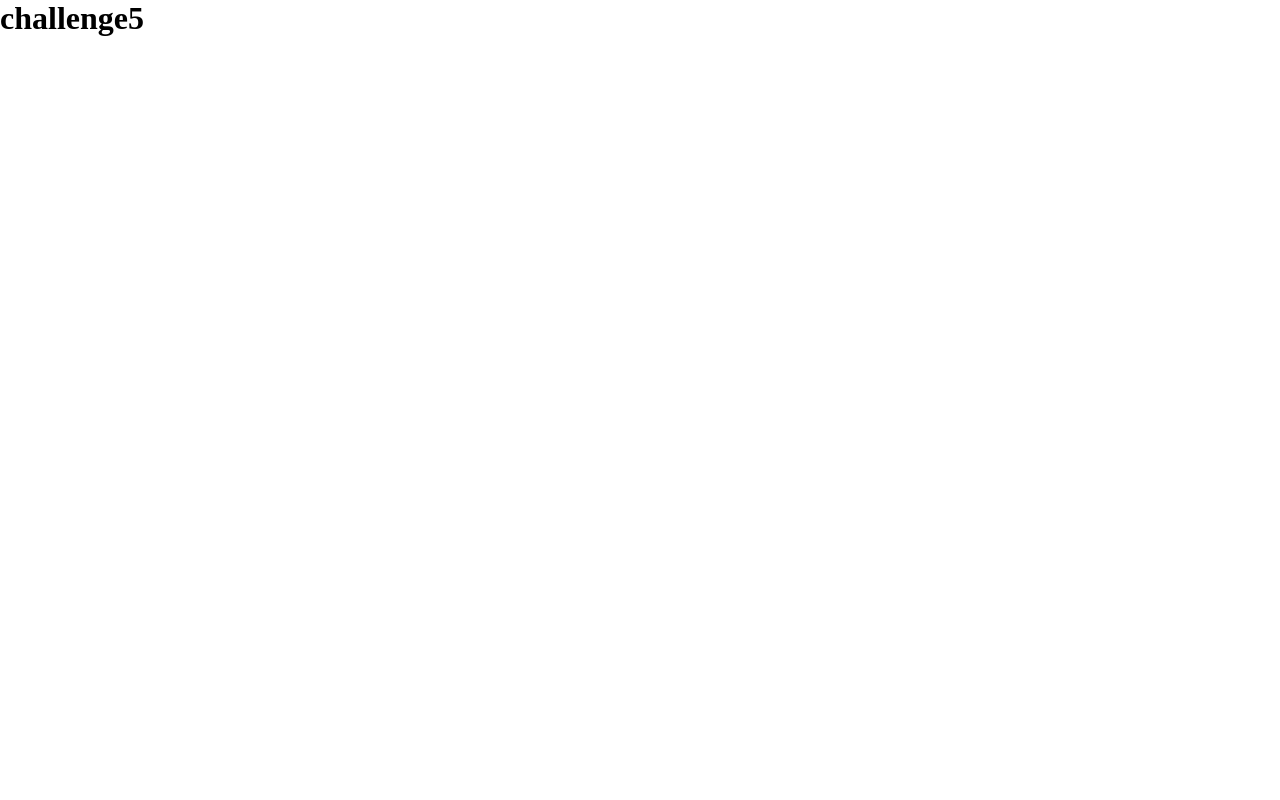
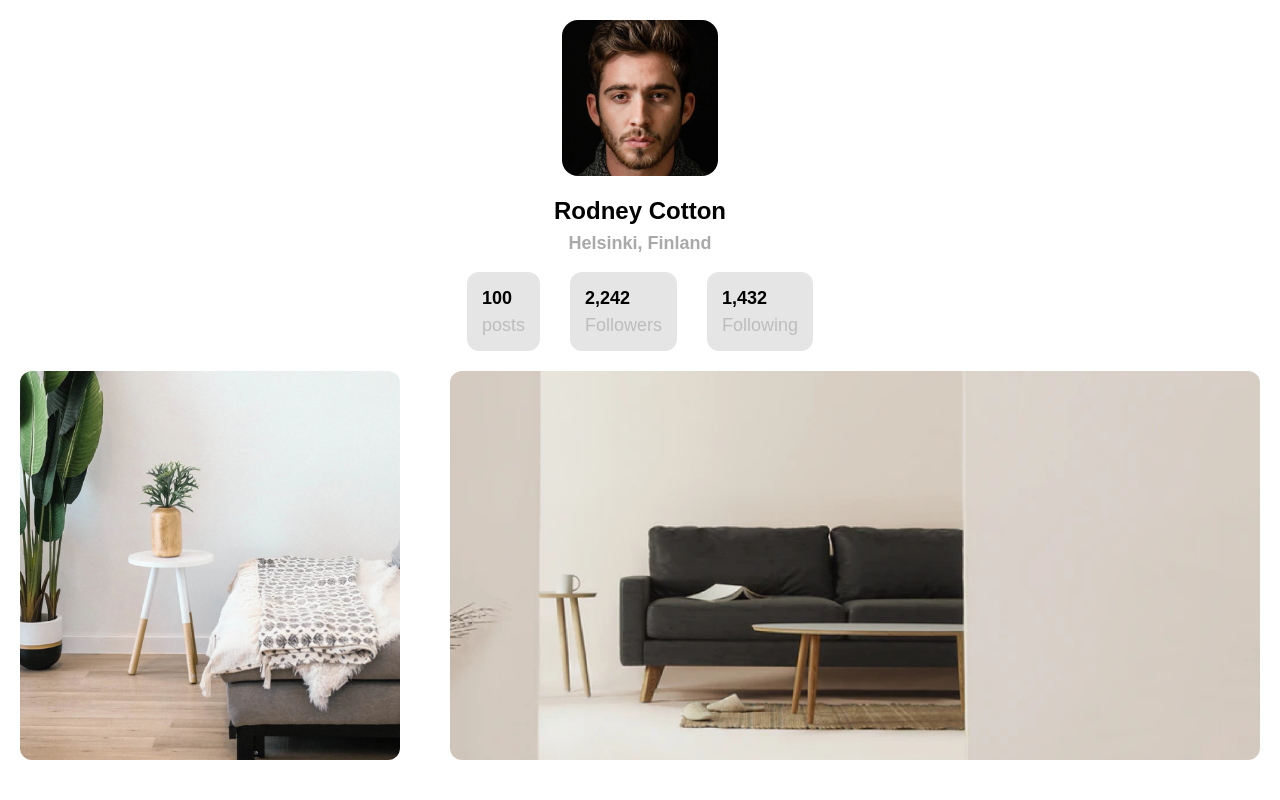
Before and after one commit to dhawal-mehta/challenge5-my-gallery, a website: page index.html in a window 1280 px wide. Shown: the top 800 px of the page. Drawn offline with nearby package versions, Linux system fonts and the light colour scheme; files that its build step writes are made by us from their sources.

Commit message:
completed challenge4

```diff
--- a/index.html
+++ b/index.html
@@ -10,9 +10,52 @@
     <title>challenge5</title>
     <link rel="stylesheet" href="./styles/css/style.css" />
     <link rel="stylesheet" href="./styles/css/main.css" />
-
   </head>
   <body>
-    <h1>challenge5</h1>
+    <div class="container">
+      <section id="profile">
+        <div class="profile-stack">
+          <img src="assets/profilePhoto.png" />
+          <p class="profile-stack-name">Rodney Cotton</p>
+          <p class="profile-stack-place">Helsinki, Finland</p>
+          <div class="stack">
+            <div class="profile-stack-metric">
+              <p class="bold">100</p>
+              <p>posts</p>
+            </div>
+            <div class="profile-stack-metric">
+              <p class="bold">2,242</p>
+              <p>Followers</p>
+            </div>
+            <div class="profile-stack-metric">
+              <p class="bold">1,432</p>
+              <p>Following</p>
+            </div>
+          </div>
+        </div>
+      </section>
+      <section id="gallery">
+        <div class="grid-item item1">
+          <img src="assets/photo1.png" />
+        </div>
+        <div class="grid-item item2">
+          <img src="assets/photo2.png" />
+        </div>
+
+        <div class="grid-item item3">
+          <img src="assets/photo3.png" />
+        </div>
+        <div class="grid-item item4">
+          <img src="assets/photo_4.png" />
+        </div>
+        <div class="grid-item item5">
+          <img src="assets/photo5.png" />
+        </div>
+        <div class="grid-item item6">
+          <img src="assets/photo6.png" />
+        </div>
+      </section>
+    </div>
+    <footer>created by Dhawal - devChallenges.io</footer>
   </body>
 </html>
--- a/styles/css/style.css
+++ /dev/null
@@ -1,5 +0,0 @@
-* {
-  margin: 0;
-  padding: 0;
-  box-sizing: border-box;
-}
--- /dev/null
+++ b/styles/scss/_partial_footer.scss
@@ -0,0 +1,10 @@
+footer {
+  font-style: normal;
+  font-weight: 500;
+  font-size: 14px;
+  line-height: 17px;
+  /* identical to box height */
+  margin: auto;
+  text-align: center;
+  color: #828282;
+}
--- /dev/null
+++ b/styles/scss/_partial_gallery.scss
@@ -0,0 +1,39 @@
+#gallery {
+  display: grid;
+  grid-template-columns: 1fr 1fr 1fr;
+  gap: 50px 50px;
+}
+
+.grid-item {
+  height: 100%;
+  width: 100%;
+}
+
+.item1 {
+  grid-column: 1 / 2;
+}
+.item2 {
+  grid-column: 2 / 4;
+}
+
+.item3 {
+  grid-column: 1 / 3;
+}
+
+.item4 {
+  grid-column: 3 / 4;
+  grid-row: 2 / 4;
+}
+.item5 {
+  grid-column: 1 / 2;
+}
+.item6 {
+  grid-column: 2 / 3;
+}
+
+img {
+  object-fit: cover;
+  border-radius: 12px;
+  height: 100%;
+  width: 100%;
+}
--- /dev/null
+++ b/styles/scss/_partial_global.scss
@@ -0,0 +1,24 @@
+* {
+  margin: 0;
+  padding: 0;
+  box-sizing: border-box;
+}
+body {
+  font-family: "Montserrat", Arial, Helvetica, sans-serif;
+}
+
+.container {
+  max-width: 1280px;
+  margin: auto;
+  overflow: hidden;
+  padding: 20px;
+}
+
+.stack {
+  display: flex;
+  flex-direction: row;
+}
+
+.bold {
+  font-weight: bold;
+}
--- /dev/null
+++ b/styles/scss/_partial_profile.scss
@@ -0,0 +1,42 @@
+#profile div img {
+  width: 156px;
+  height: 156px;
+  border-radius: 16px;
+}
+
+.profile-stack {
+  display: flex;
+  flex-direction: column;
+  align-items: center;
+  justify-content: center;
+}
+
+.profile-stack-name {
+  font-weight: 600;
+  font-size: 24px;
+  line-height: 29px;
+  margin: 20px 0 5px 0;
+}
+
+.profile-stack-place {
+  font-weight: 600;
+  font-size: 18px;
+  line-height: 17px;
+  color: #a9a9a9;
+  margin: 5px 0 0 0;
+}
+
+.profile-stack-metric {
+  display: flex;
+  flex-direction: column;
+  background-color: #e5e5e5;
+  padding: 15px;
+  border-radius: 12px;
+  font-size: 18px;
+  line-height: 22px;
+  margin: 20px 15px;
+}
+.profile-stack-metric p:nth-child(2) {
+  color: #bdbdbd;
+  margin: 5px 0 0 0;
+}
--- a/styles/scss/main.scss
+++ b/styles/scss/main.scss
@@ -0,0 +1,4 @@
+@import "./partial_global";
+@import "./partial_profile";
+@import "./partial_footer";
+@import "./partial_gallery";
```
Also changed, not shown: assets/photo1.png (added), assets/photo2.png (added), assets/photo3.png (added), assets/photo5.png (added), assets/photo6.png (added), assets/photo_4.png (added), assets/profilePhoto.png (added), styles/css/main.css (added).
